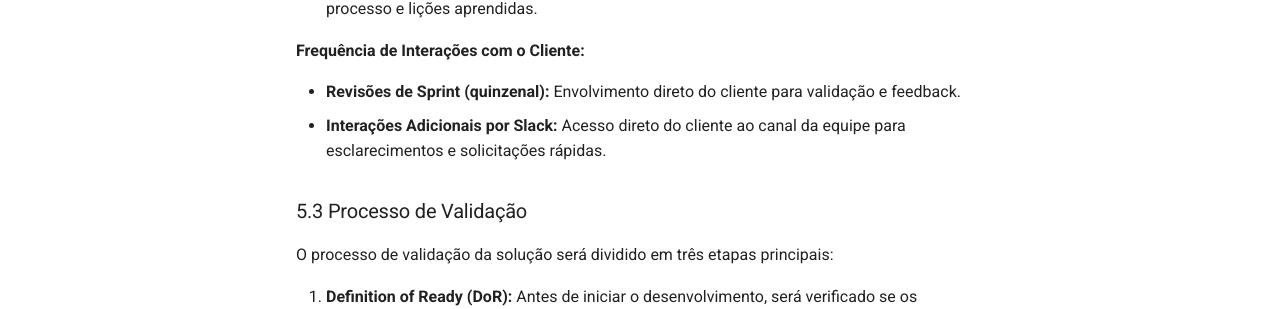
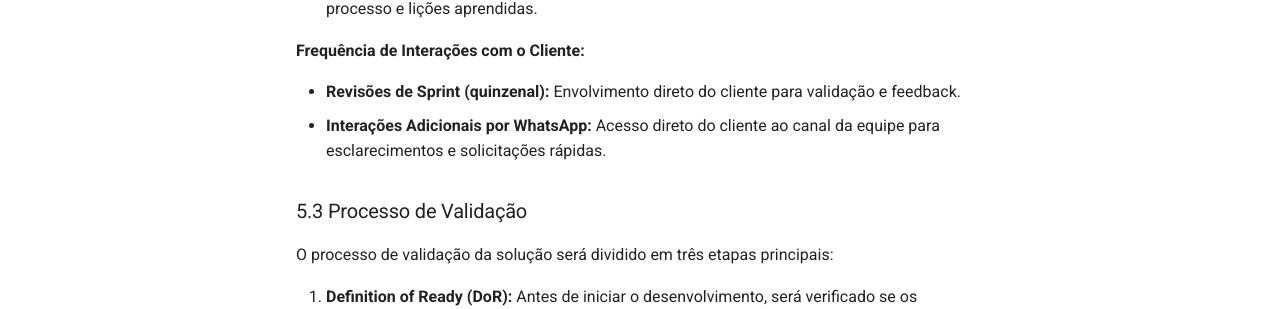
Before and after one commit to mdsreq-fga-unb/2025.1-T01-FranquiAcademia, an MkDocs documentation site: the page built from docs/sections/interection-po.md, in a window 1280 px wide and 900 px high, scrolled down 1081 px. Shown: the part 378-687 px from the top of the window. Built offline with MkDocs 1.6.1 and Material for MkDocs 9.7.7, drawn with Linux system fonts in a browser that asks for light colours; comment, search, counter and statistics services are not loaded.

```diff
--- a/docs/sections/interection-po.md
+++ b/docs/sections/interection-po.md
@@ -32,7 +32,7 @@ A equipe de desenvolvimento será composta pelos seguintes papéis e responsáve
 **Frequência de Interações com o Cliente:**
 
 - **Revisões de Sprint (quinzenal):** Envolvimento direto do cliente para validação e feedback.
-- **Interações Adicionais por Slack:** Acesso direto do cliente ao canal da equipe para esclarecimentos e solicitações rápidas.
+- **Interações Adicionais por WhatsApp:** Acesso direto do cliente ao canal da equipe para esclarecimentos e solicitações rápidas.
 
 ### 5.3 Processo de Validação
 
```
Also changed, not shown: docs/entregas/1.md (+3 -0 lines).
